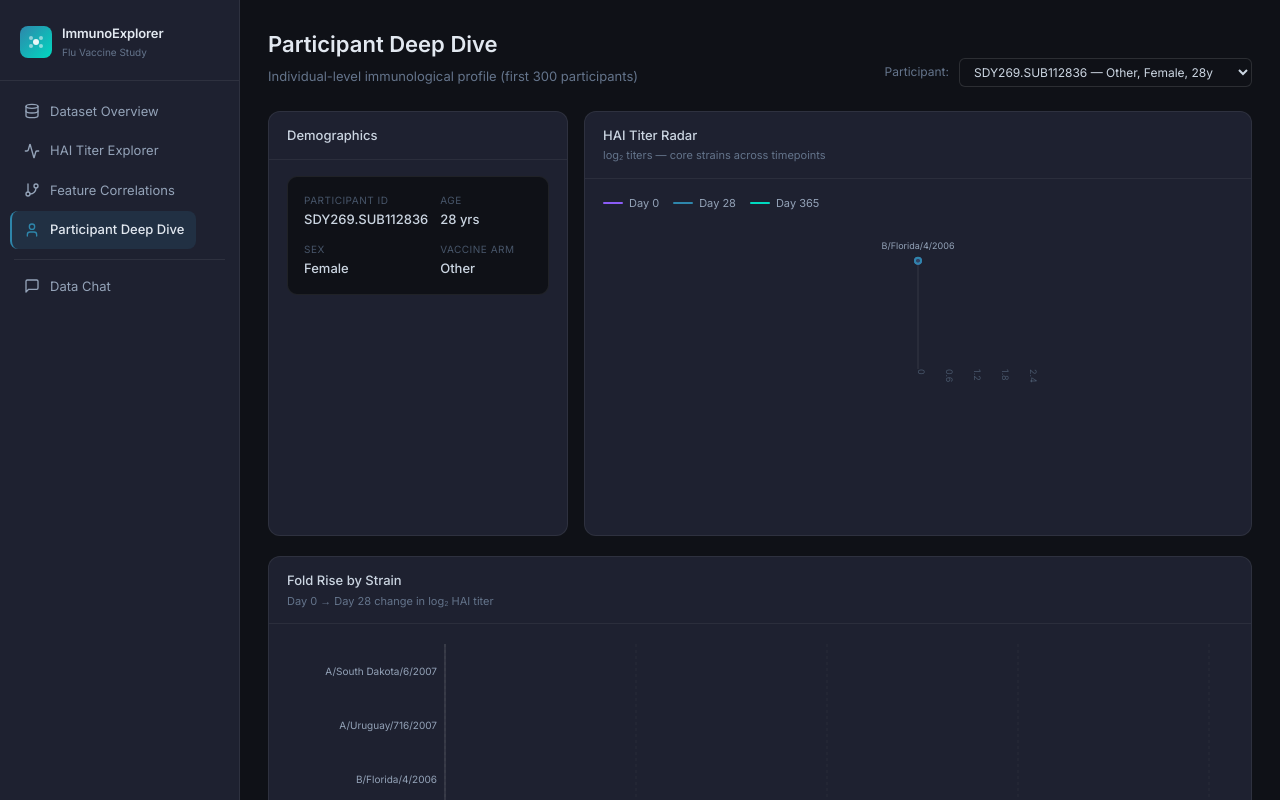
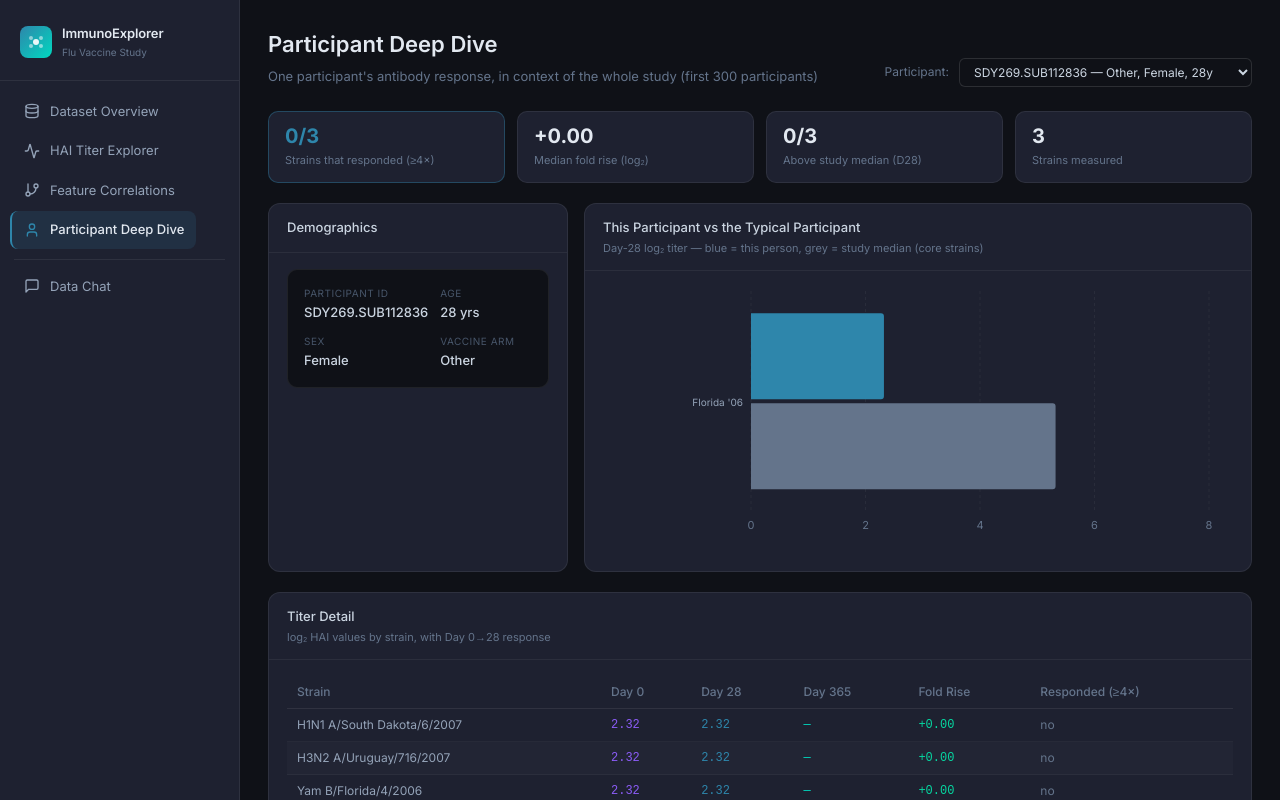
Before and after one commit to DirtyChay/cmi-flu-prediction-challenge-capstone, a React (Vite) app in the folder ImmunoExplorer/: page / in a window 1280 px wide. Both pictures are taken after a click on the button "Participant Deep Dive". Shown: the top 800 px of the page. Built offline with nearby package versions, Linux system fonts and the light colour scheme.

Commit message:
better participant

```diff
--- a/ImmunoExplorer/src/app/components/pages/ParticipantDeepDive.tsx
+++ b/ImmunoExplorer/src/app/components/pages/ParticipantDeepDive.tsx
@@ -1,16 +1,16 @@
 import { useState, useMemo } from 'react';
 import {
-  RadarChart, Radar, PolarGrid, PolarAngleAxis, PolarRadiusAxis,
-  ResponsiveContainer, Tooltip,
-  BarChart, Bar, XAxis, YAxis, CartesianGrid, Cell, ReferenceLine,
+  BarChart, Bar, XAxis, YAxis, CartesianGrid, Tooltip, ResponsiveContainer,
 } from 'recharts';
 import { User, Calendar, FlaskConical } from 'lucide-react';
-import { ChartCard, DarkSelect, NoData } from '../ChartCard';
+import { ChartCard, DarkSelect, DarkTooltip, NoData } from '../ChartCard';
 import {
-  participants, getParticipantTiters, CORE_STRAINS, strainGroup,
+  participants, getParticipantTiters, getParticipantComparison, getParticipantResponse,
+  strainShortLabel,
 } from '../../data/mockData';
 
 const fmt = (v: number | null) => (v == null ? '—' : v.toFixed(2));
+const MAX_OPTIONS = 300;
 
 function ProfileCard({ pid }: { pid: string }) {
   const p = participants.find(px => px.id === pid);
@@ -25,13 +25,8 @@ function ProfileCard({ pid }: { pid: string }) {
 
   return (
     <div style={{
-      background: '#0F1117',
-      borderRadius: 10,
-      border: '1px solid rgba(255,255,255,0.07)',
-      padding: '16px',
-      display: 'grid',
-      gridTemplateColumns: '1fr 1fr',
-      gap: '12px',
+      background: '#0F1117', borderRadius: 10, border: '1px solid rgba(255,255,255,0.07)',
+      padding: '16px', display: 'grid', gridTemplateColumns: '1fr 1fr', gap: '12px',
     }}>
       {fields.map(f => (
         <div key={f.label} style={{ display: 'flex', flexDirection: 'column', gap: 2 }}>
@@ -43,75 +38,18 @@ function ProfileCard({ pid }: { pid: string }) {
   );
 }
 
-// Short strain label for the radar axes (drop the group prefix to save space)
-function shortStrain(strain: string) {
-  return strain.replace(/^\S+\s/, '');
-}
-
-function TiterRadar({ pid }: { pid: string }) {
-  const titers = getParticipantTiters(pid).filter(t => CORE_STRAINS.includes(t.strain));
-
-  if (!titers.length) return <NoData />;
-
-  const radarData = titers.map(t => ({
-    strain: shortStrain(t.strain),
-    'Day 0': t.day0,
-    'Day 28': t.day28,
-    'Day 365': t.day365,
-  }));
-
-  const CustomTooltip = ({ active, payload, label }: any) => {
-    if (!active || !payload?.length) return null;
-    return (
-      <div style={{
-        background: '#1E2130', border: '1px solid rgba(46,134,171,0.35)',
-        borderRadius: 8, padding: '8px 12px', fontSize: 12, color: '#CBD5E1',
-      }}>
-        <div style={{ fontWeight: 600, marginBottom: 4 }}>{label}</div>
-        {payload.map((p: any, i: number) => (
-          <div key={i} style={{ display: 'flex', alignItems: 'center', gap: 6 }}>
-            <span style={{ width: 8, height: 8, borderRadius: '50%', background: p.color, flexShrink: 0 }} />
-            <span style={{ color: '#94A3B8' }}>{p.name}:</span>
-            <span style={{ color: '#E2E8F0' }}>{fmt(p.value)}</span>
-          </div>
-        ))}
-      </div>
-    );
-  };
-
+function StatCard({ value, label, tip, accent }: { value: string; label: string; tip?: string; accent?: boolean }) {
   return (
-    <ResponsiveContainer width="100%" height={300}>
-      <RadarChart data={radarData} margin={{ top: 10, right: 30, bottom: 10, left: 30 }}>
-        <PolarGrid stroke="rgba(255,255,255,0.1)" />
-        <PolarAngleAxis
-          dataKey="strain"
-          tick={{ fill: '#94A3B8', fontSize: 9 }}
-        />
-        <PolarRadiusAxis
-          tick={{ fill: '#475569', fontSize: 9 }}
-          axisLine={false}
-          tickLine={false}
-        />
-        <Radar name="Day 0" dataKey="Day 0" stroke="#8B5CF6" fill="#8B5CF6" fillOpacity={0.12} strokeWidth={1.5} dot />
-        <Radar name="Day 28" dataKey="Day 28" stroke="#2E86AB" fill="#2E86AB" fillOpacity={0.2} strokeWidth={2} dot />
-        <Radar name="Day 365" dataKey="Day 365" stroke="#00D9C0" fill="#00D9C0" fillOpacity={0.12} strokeWidth={1.5} dot />
-        <Tooltip content={<CustomTooltip />} />
-      </RadarChart>
-    </ResponsiveContainer>
-  );
-}
-
-function LegendItem({ color, label }: { color: string; label: string }) {
-  return (
-    <div style={{ display: 'flex', alignItems: 'center', gap: 6, fontSize: 11, color: '#94A3B8' }}>
-      <span style={{ width: 20, height: 2.5, background: color, display: 'inline-block', borderRadius: 2 }} />
-      {label}
+    <div title={tip} style={{
+      background: '#1E2130', borderRadius: 10,
+      border: accent ? '1px solid rgba(46,134,171,0.4)' : '1px solid rgba(255,255,255,0.07)',
+      padding: '14px 16px', cursor: tip ? 'help' : 'default',
+    }}>
+      <div style={{ color: accent ? '#2E86AB' : '#E2E8F0', fontSize: 20, fontWeight: 700, lineHeight: 1 }}>{value}</div>
+      <div style={{ color: '#64748B', fontSize: 11, marginTop: 6 }}>{label}</div>
     </div>
   );
 }
-
-// Cap the participant dropdown — a native <select> with all 3,757 IDs is sluggish.
-const MAX_OPTIONS = 300;
 
 export function ParticipantDeepDive() {
   const [pid, setPid] = useState(participants[0]?.id ?? '');
@@ -122,12 +60,13 @@ export function ParticipantDeepDive() {
   }));
 
   const titers = useMemo(() => getParticipantTiters(pid), [pid]);
-
-  const foldRise = useMemo(() =>
-    titers
-      .filter(t => t.day0 != null && t.day28 != null)
-      .map(t => ({ strain: shortStrain(t.strain), rise: +((t.day28 as number) - (t.day0 as number)).toFixed(2) })),
-    [titers]);
+  const comparison = useMemo(() => getParticipantComparison(pid).map(c => ({
+    strain: strainShortLabel(c.strain),
+    full: c.strain,
+    Participant: c.participant,
+    'Study median': c.studyMedian,
+  })), [pid]);
+  const resp = useMemo(() => getParticipantResponse(pid), [pid]);
 
   return (
     <div style={{ padding: '28px', fontFamily: 'Inter, sans-serif' }}>
@@ -135,7 +74,7 @@ export function ParticipantDeepDive() {
         <div>
           <h1 style={{ color: '#E2E8F0', fontSize: 22, fontWeight: 600, margin: 0 }}>Participant Deep Dive</h1>
           <p style={{ color: '#64748B', fontSize: 13, marginTop: 6, marginBottom: 0 }}>
-            Individual-level immunological profile (first {MAX_OPTIONS} participants)
+            One participant's antibody response, in context of the whole study (first {MAX_OPTIONS} participants)
           </p>
         </div>
         <div style={{ display: 'flex', alignItems: 'center', gap: 10 }}>
@@ -144,81 +83,86 @@ export function ParticipantDeepDive() {
         </div>
       </div>
 
+      {/* Response summary */}
+      <div style={{ display: 'grid', gridTemplateColumns: 'repeat(4, 1fr)', gap: 12, marginBottom: 20 }}>
+        <StatCard accent
+          value={`${resp.seroconverted}/${resp.withRise}`}
+          label="Strains that responded (≥4×)"
+          tip="Strains where this participant's antibody level rose at least 4× from Day 0 to Day 28 — the usual sign the vaccine worked — out of strains with both timepoints." />
+        <StatCard
+          value={(resp.medianRise >= 0 ? '+' : '') + resp.medianRise.toFixed(2)}
+          label="Median fold rise (log₂)"
+          tip="Typical Day 0→28 titer change for this participant. +1 = 2×, +2 = 4×." />
+        <StatCard
+          value={`${resp.aboveMedianD28}/${resp.withD28}`}
+          label="Above study median (D28)"
+          tip="Strains where this participant's Day-28 titer is higher than the median participant's." />
+        <StatCard
+          value={String(resp.strainsMeasured)}
+          label="Strains measured" />
+      </div>
+
       <div style={{ display: 'grid', gridTemplateColumns: '300px 1fr', gap: 16, marginBottom: 20 }}>
         {/* Profile card */}
         <ChartCard title="Demographics" minHeight={180}>
           <ProfileCard pid={pid} />
         </ChartCard>
 
-        {/* Radar chart */}
-        <ChartCard title="HAI Titer Radar" subtitle="log₂ titers — core strains across timepoints" minHeight={300}>
-          <div style={{ display: 'flex', gap: 14, marginBottom: 8 }}>
-            <LegendItem color="#8B5CF6" label="Day 0" />
-            <LegendItem color="#2E86AB" label="Day 28" />
-            <LegendItem color="#00D9C0" label="Day 365" />
-          </div>
-          <TiterRadar pid={pid} />
-        </ChartCard>
-      </div>
-
-      {/* Fold rise per strain */}
-      <div style={{ marginBottom: 20 }}>
-        <ChartCard title="Fold Rise by Strain" subtitle="Day 0 → Day 28 change in log₂ HAI titer" minHeight={220}>
-          {foldRise.length === 0 ? (
+        {/* Participant vs study median */}
+        <ChartCard
+          title="This Participant vs the Typical Participant"
+          subtitle="Day-28 log₂ titer — blue = this person, grey = study median (core strains)"
+          minHeight={300}
+        >
+          {comparison.length === 0 ? (
             <NoData />
           ) : (
-            <div style={{ maxHeight: 420, overflowY: 'auto' }}>
-            <ResponsiveContainer width="100%" height={Math.max(200, foldRise.length * 22)}>
-              <BarChart data={foldRise} layout="vertical" margin={{ top: 4, right: 24, left: 8, bottom: 4 }}>
-                <CartesianGrid strokeDasharray="3 3" stroke="rgba(255,255,255,0.05)" horizontal={false} />
-                <XAxis type="number" tick={{ fill: '#64748B', fontSize: 11 }} axisLine={false} tickLine={false} />
-                <YAxis dataKey="strain" type="category" tick={{ fill: '#94A3B8', fontSize: 10 }} axisLine={false} tickLine={false} width={150} />
-                <Tooltip
-                  cursor={{ fill: 'rgba(255,255,255,0.04)' }}
-                  content={({ active, payload }: any) => {
-                    if (!active || !payload?.length) return null;
-                    const v = payload[0].value as number;
-                    return (
-                      <div style={{ background: '#1E2130', border: '1px solid rgba(46,134,171,0.35)', borderRadius: 8, padding: '8px 12px', fontSize: 12, color: '#CBD5E1' }}>
-                        <div style={{ color: '#94A3B8', marginBottom: 2 }}>{payload[0].payload.strain}</div>
-                        Δ log₂: <span style={{ color: v >= 0 ? '#06D6A0' : '#EF4444' }}>{v >= 0 ? '+' : ''}{v.toFixed(2)}</span>
-                      </div>
-                    );
-                  }}
-                />
-                <ReferenceLine x={0} stroke="rgba(255,255,255,0.2)" />
-                <Bar dataKey="rise" name="Fold rise" radius={[0, 3, 3, 0]}>
-                  {foldRise.map((d, i) => (
-                    <Cell key={i} fill={d.rise >= 0 ? '#06D6A0' : '#EF4444'} />
-                  ))}
-                </Bar>
-              </BarChart>
-            </ResponsiveContainer>
+            <div style={{ maxHeight: 360, overflowY: 'auto' }}>
+              <ResponsiveContainer width="100%" height={Math.max(260, comparison.length * 34)}>
+                <BarChart data={comparison} layout="vertical" margin={{ top: 4, right: 24, left: 8, bottom: 4 }}>
+                  <CartesianGrid strokeDasharray="3 3" stroke="rgba(255,255,255,0.05)" horizontal={false} />
+                  <XAxis type="number" tick={{ fill: '#64748B', fontSize: 11 }} axisLine={false} tickLine={false} />
+                  <YAxis dataKey="strain" type="category" tick={{ fill: '#94A3B8', fontSize: 10 }} axisLine={false} tickLine={false} width={140} />
+                  <Tooltip content={<DarkTooltip />} cursor={{ fill: 'rgba(255,255,255,0.04)' }} />
+                  <Bar dataKey="Participant" fill="#2E86AB" radius={[0, 3, 3, 0]} />
+                  <Bar dataKey="Study median" fill="#64748B" radius={[0, 3, 3, 0]} />
+                </BarChart>
+              </ResponsiveContainer>
             </div>
           )}
         </ChartCard>
       </div>
 
       {/* Titer table (all measured strains) */}
-      <ChartCard title="Titer Summary" subtitle="log₂ HAI values by strain — all measured strains" minHeight={200}>
-        <div style={{ overflowY: 'auto', maxHeight: 360 }}>
+      <ChartCard title="Titer Detail" subtitle="log₂ HAI values by strain, with Day 0→28 response" minHeight={200}>
+        <div style={{ overflowY: 'auto', maxHeight: 380 }}>
           <table style={{ width: '100%', borderCollapse: 'collapse', fontSize: 12 }}>
             <thead>
               <tr style={{ borderBottom: '1px solid rgba(255,255,255,0.08)' }}>
-                {['Strain', 'Day 0', 'Day 28', 'Day 365'].map(h => (
+                {['Strain', 'Day 0', 'Day 28', 'Day 365', 'Fold Rise', 'Responded (≥4×)'].map(h => (
                   <th key={h} style={{ padding: '7px 10px', textAlign: 'left', color: '#64748B', fontWeight: 500, position: 'sticky', top: 0, background: '#1E2130' }}>{h}</th>
                 ))}
               </tr>
             </thead>
             <tbody>
               {titers.length === 0 ? (
-                <tr><td colSpan={4} style={{ padding: '14px 10px', color: '#475569' }}>No titer data for this participant.</td></tr>
+                <tr><td colSpan={6} style={{ padding: '14px 10px', color: '#475569' }}>No titer data for this participant.</td></tr>
               ) : titers.map((t, i) => (
                 <tr key={t.strain} style={{ borderBottom: '1px solid rgba(255,255,255,0.04)', background: i % 2 ? 'rgba(255,255,255,0.018)' : 'transparent' }}>
-                  <td style={{ padding: '7px 10px', color: '#94A3B8' }} title={strainGroup(t.strain)}>{t.strain}</td>
+                  <td style={{ padding: '7px 10px', color: '#94A3B8' }}>{t.strain}</td>
                   <td style={{ padding: '7px 10px', color: '#8B5CF6', fontFamily: 'monospace' }}>{fmt(t.day0)}</td>
                   <td style={{ padding: '7px 10px', color: '#2E86AB', fontFamily: 'monospace' }}>{fmt(t.day28)}</td>
                   <td style={{ padding: '7px 10px', color: '#00D9C0', fontFamily: 'monospace' }}>{fmt(t.day365)}</td>
+                  <td style={{ padding: '7px 10px', fontFamily: 'monospace', color: t.rise == null ? '#475569' : t.rise >= 0 ? '#06D6A0' : '#EF4444' }}>
+                    {t.rise == null ? '—' : (t.rise >= 0 ? '+' : '') + t.rise.toFixed(2)}
+                  </td>
+                  <td style={{ padding: '7px 10px' }}>
+                    {t.seroconverted == null
+                      ? <span style={{ color: '#475569' }}>—</span>
+                      : t.seroconverted
+                        ? <span style={{ color: '#06D6A0' }}>✓ yes</span>
+                        : <span style={{ color: '#64748B' }}>no</span>}
+                  </td>
                 </tr>
               ))}
             </tbody>
--- a/ImmunoExplorer/src/app/data/mockData.ts
+++ b/ImmunoExplorer/src/app/data/mockData.ts
@@ -387,15 +387,75 @@ export function getScatterData(xField: ScatterField, yField: ScatterField, color
 }
 
 // ── Participant deep-dive ───────────────────────────────────────────────────
+const SEROCONVERSION_RISE = 2; // +2 on log₂ = 4-fold titer rise
+
+// Population median D0/D28/fold-rise per strain (for participant-vs-cohort context).
+const strainStats = new Map(STRAINS.map(s => {
+  const sum = getStrainSummary(s);
+  return [s, { medianD0: sum.medianD0, medianD28: sum.medianD28, medianRise: sum.medianRise }];
+}));
+
 export function getParticipantTiters(pid: string) {
   const recs = byParticipant.get(pid);
   if (!recs) return [];
   return [...recs.entries()]
     .sort((a, b) => a[0] - b[0])
-    .map(([sIdx, t]) => ({
-      strain: STRAINS[sIdx],
-      day0: t.d0,
-      day28: t.d28,
-      day365: t.d365,
-    }));
+    .map(([sIdx, t]) => {
+      const rise = (t.d0 != null && t.d28 != null) ? +(t.d28 - t.d0).toFixed(2) : null;
+      return {
+        strain: STRAINS[sIdx],
+        day0: t.d0,
+        day28: t.d28,
+        day365: t.d365,
+        rise,
+        seroconverted: rise != null ? rise >= SEROCONVERSION_RISE : null,
+      };
+    });
 }
+
+// Day-28 titer: this participant vs the study median, for the core strains.
+export function getParticipantComparison(pid: string) {
+  const recs = byParticipant.get(pid);
+  if (!recs) return [];
+  return CORE_STRAINS
+    .map(s => {
+      const rec = recs.get(strainIndex.get(s)!);
+      if (!rec || rec.d28 == null) return null;
+      return {
+        strain: s,
+        participant: rec.d28,
+        studyMedian: strainStats.get(s)!.medianD28,
+      };
+    })
+    .filter((x): x is { strain: string; participant: number; studyMedian: number } => x != null);
+}
+
+// Headline response metrics for one participant, with study context.
+export function getParticipantResponse(pid: string) {
+  const recs = byParticipant.get(pid);
+  if (!recs) return { strainsMeasured: 0, withRise: 0, seroconverted: 0, medianRise: 0, aboveMedianD28: 0, withD28: 0 };
+  const rises: number[] = [];
+  let seroconverted = 0;
+  let aboveMedianD28 = 0;
+  let withD28 = 0;
+  for (const [sIdx, t] of recs) {
+    if (t.d0 != null && t.d28 != null) {
+      const rise = t.d28 - t.d0;
+      rises.push(rise);
+      if (rise >= SEROCONVERSION_RISE) seroconverted++;
+    }
+    if (t.d28 != null) {
+      withD28++;
+      const med = strainStats.get(STRAINS[sIdx])!.medianD28;
+      if (t.d28 > med) aboveMedianD28++;
+    }
+  }
+  return {
+    strainsMeasured: recs.size,
+    withRise: rises.length,
+    seroconverted,
+    medianRise: +median(rises).toFixed(2),
+    aboveMedianD28,
+    withD28,
+  };
+}
```
Also changed, not shown: 1 other file (tests, documents, lock files or other folders).
